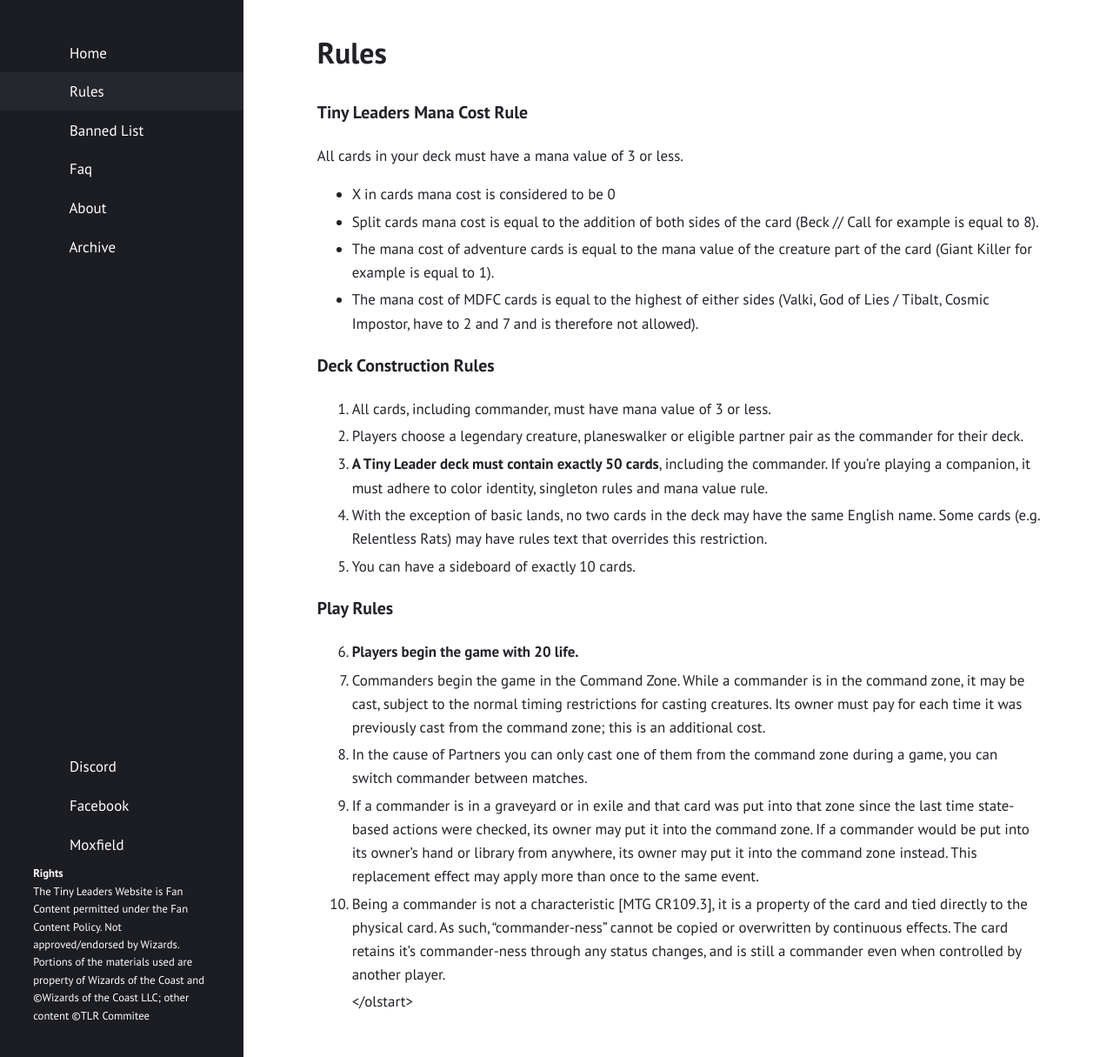
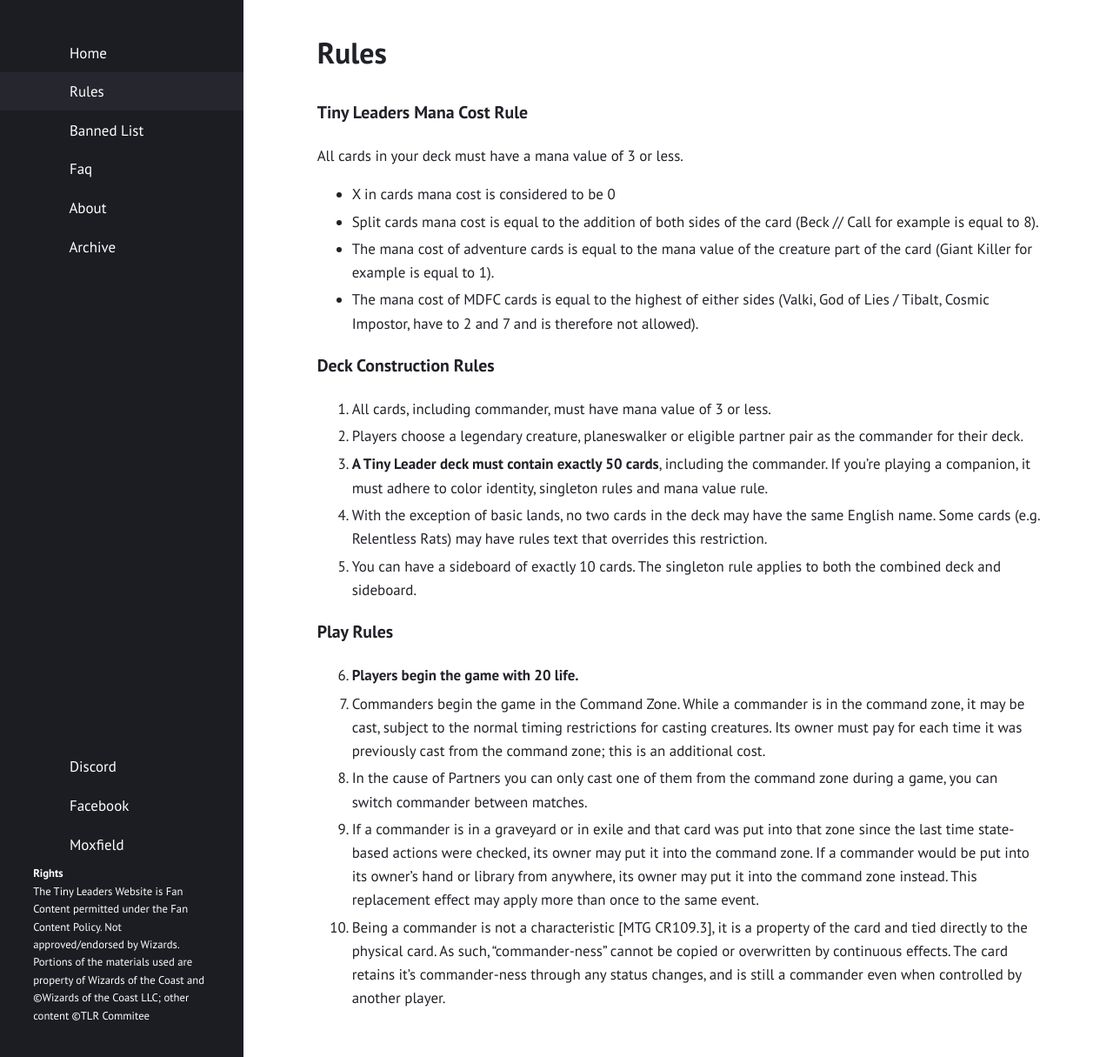
Before and after one commit to TinyLeaders/tinyleaders.github.io, a Jekyll site: the page built from rules.md, in a window 1280 px wide and 1215 px high. Shown: the whole window at 87% size. Built offline with Jekyll 4.4.1, drawn with Linux system fonts in a browser that asks for light colours.

Commit message:
Small fixes

```diff
--- a/rules.md
+++ b/rules.md
@@ -19,7 +19,7 @@ All cards in your deck must have a mana value of 3 or less.
 <li>Players choose a legendary creature, planeswalker or eligible partner pair as the commander for their deck.</li>
 <li><b>A Tiny Leader deck must contain exactly 50 cards</b>, including the commander. If you’re playing a companion, it must adhere to color identity, singleton rules and mana value rule.</li>
 <li>With the exception of basic lands, no two cards in the deck may have the same English name. Some cards (e.g. Relentless Rats) may have rules text that overrides this restriction.</li>
-<li>You can have a sideboard of exactly 10 cards.</li>
+<li>You can have a sideboard of exactly 10 cards. The singleton rule applies to both the combined deck and sideboard.</li>
 </ol>
 
 ### Play Rules
@@ -29,4 +29,4 @@ All cards in your deck must have a mana value of 3 or less.
 <li>In the cause of Partners you can only cast one of them from the command zone during a game, you can switch commander between matches.</li>
 <li>If a commander is in a graveyard or in exile and that card was put into that zone since the last time state-based actions were checked, its owner may put it into the command zone. If a commander would be put into its owner’s hand or library from anywhere, its owner may put it into the command zone instead. This replacement effect may apply more than once to the same event.</li>
 <li>Being a commander is not a characteristic [MTG CR109.3], it is a property of the card and tied directly to the physical card. As such, “commander-ness” cannot be copied or overwritten by continuous effects. The card retains it’s commander-ness through any status changes, and is still a commander even when controlled by another player.</li>
-</olstart>
+</ol>
```
Also changed, not shown: _posts/2022-01-07-jan-22-update.md (+1 -1 lines).
